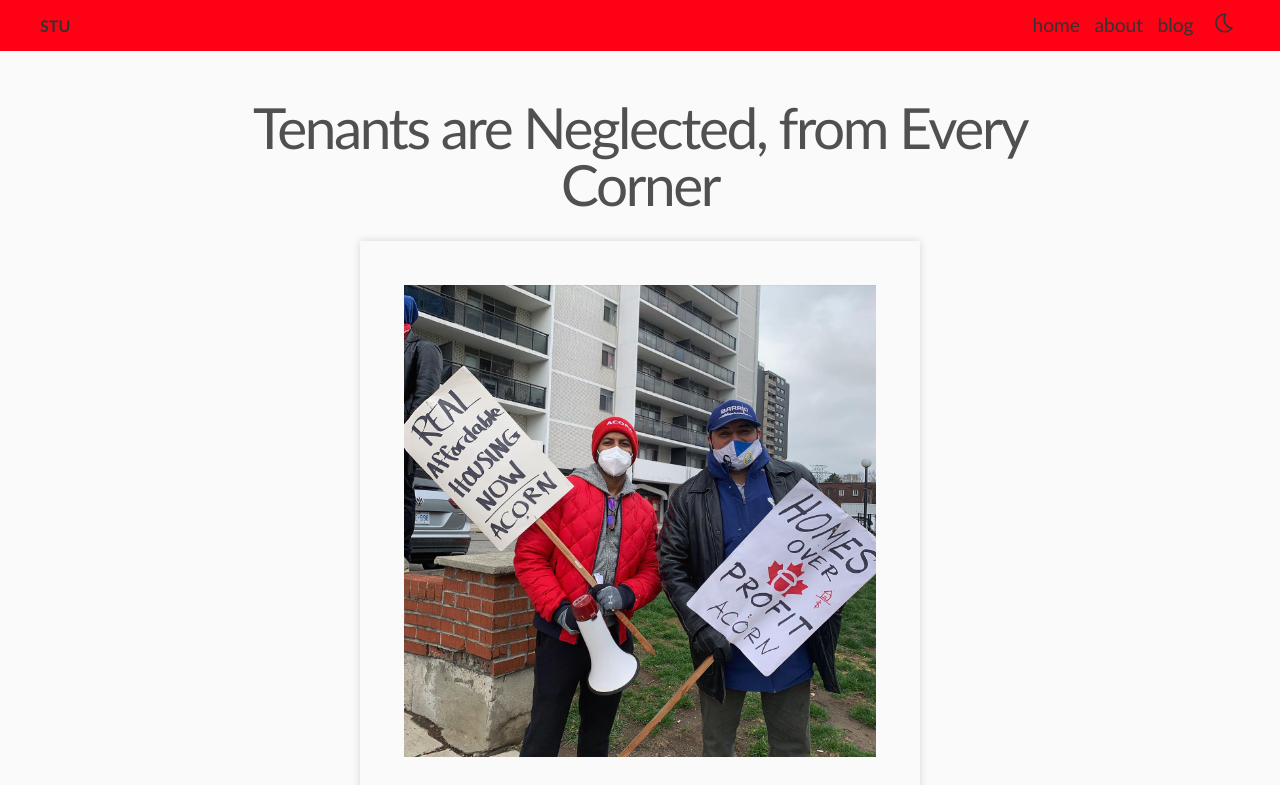
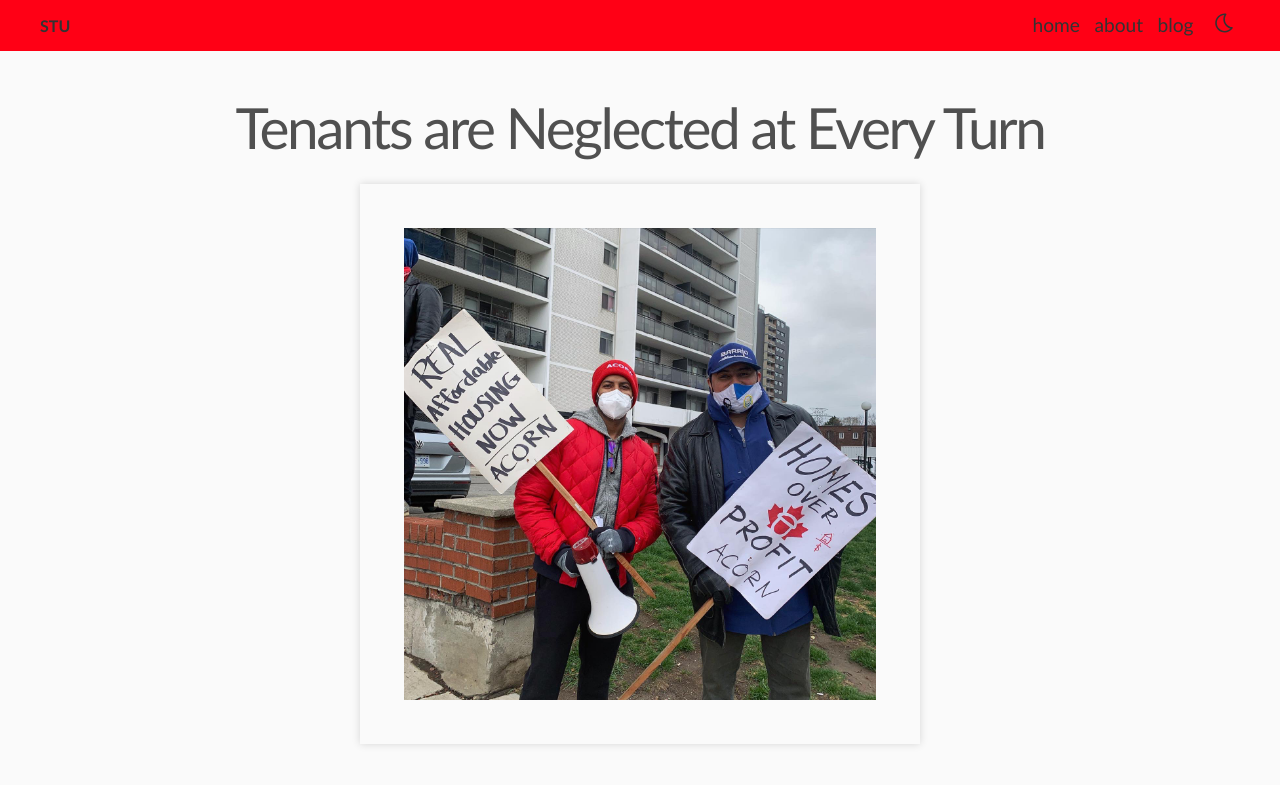
Before and after one commit to kirixvelu/project-salt, an Eleventy site: page src/blog/article-2.md in a window 1280 px wide. Shown: the top 785 px of the page. Built offline with nearby package versions, Linux system fonts and the light colour scheme; Eleventy itself is replaced by a stand-in of ours; files that its build step writes are made by us from their sources.

Commit message:
blog update

```diff
--- a/src/blog/article-2.md
+++ b/src/blog/article-2.md
@@ -1,5 +1,5 @@
 ---
-title: Tenants are Neglected, from Every Corner
+title: Tenants are Neglected at Every Turn
 description: Rents in the city of Toronto are at some of the lowest levels they've been in years, but affordable housing advocates say they haven't dropped enough to have an impact
 ---
 
```
